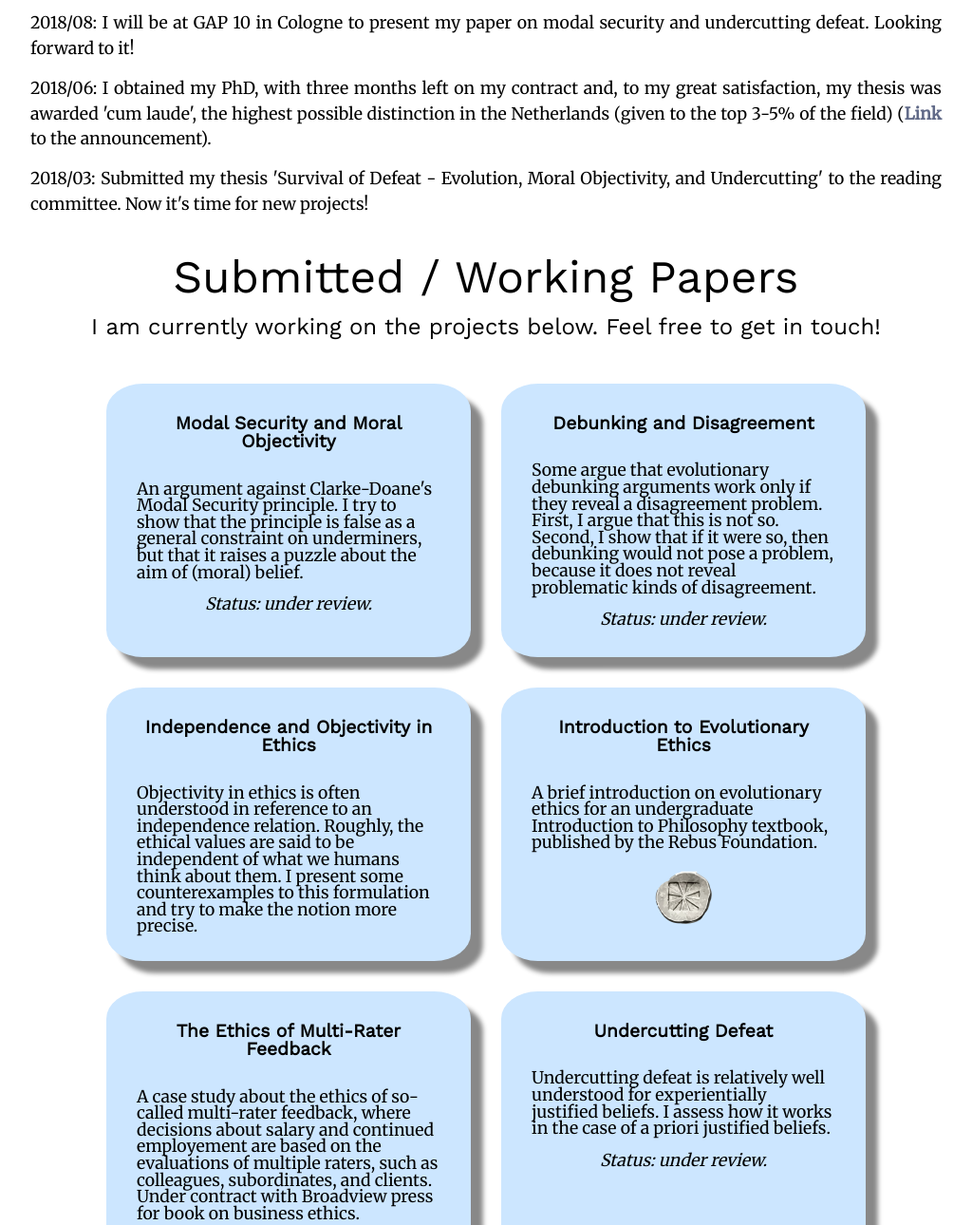
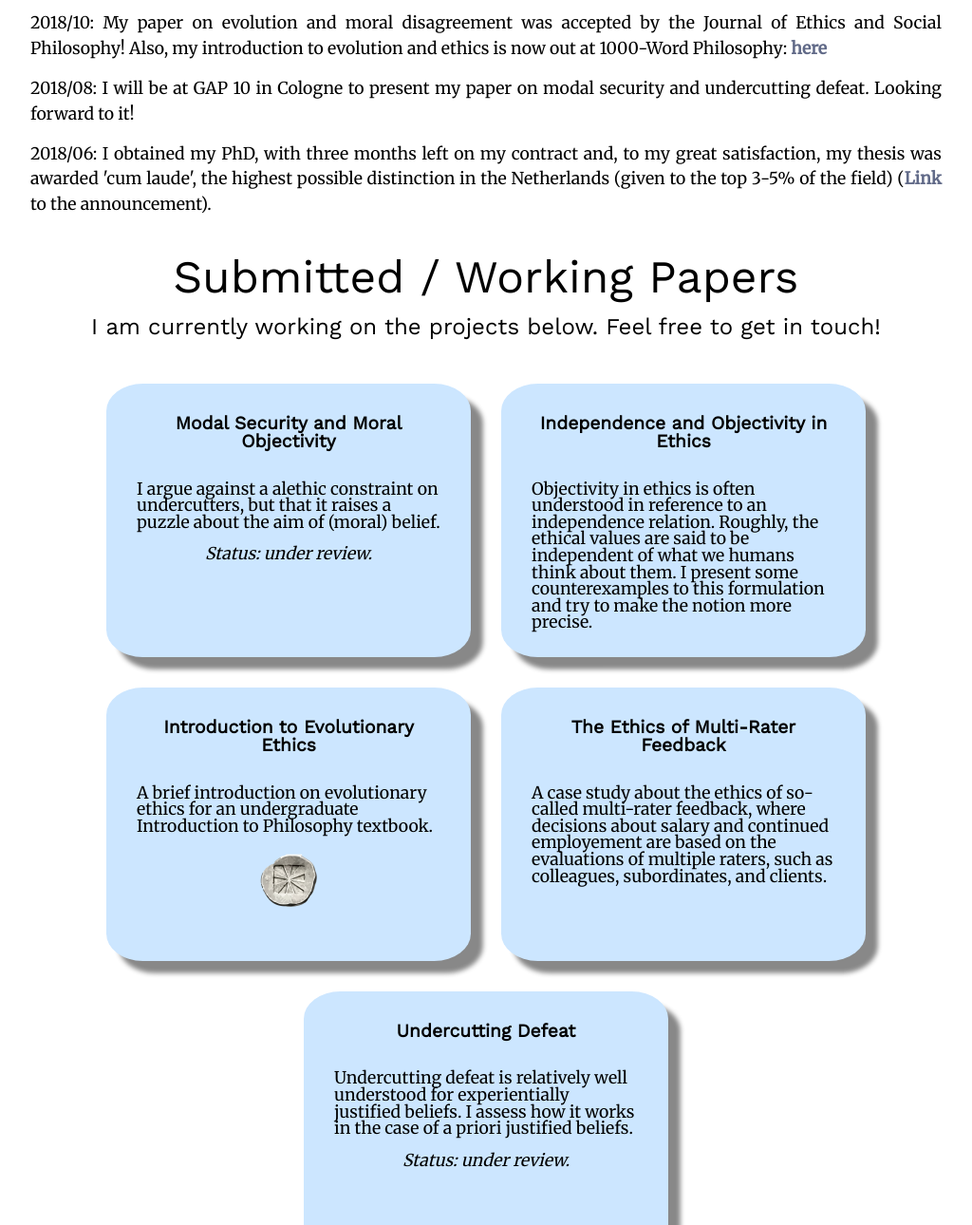
Before and after one commit to michaelklenk/michaelklenk.github.io, a plain HTML site: page index.html in a window 1280 px wide. Shown: the part 1575-2865 px from the top of the page at 95% size, without its empty margins (128-1152 px from the left). Drawn offline with nearby package versions, Linux system fonts and the light colour scheme.

Commit message:
updated news with publication jsep

```diff
--- a/index.html
+++ b/index.html
@@ -87,9 +87,10 @@
           </div>
           <div class="news-content">
             <ul>
+              <li>2018/10: My paper on evolution and moral disagreement was accepted by the Journal of Ethics and Social Philosophy! Also, my introduction to evolution and ethics is now out at 1000-Word Philosophy: <a href="https://1000wordphilosophy.com/2018/10/11/evolution-and-ethics/">here</a></li>
               <li>2018/08: I will be at GAP 10 in Cologne to present my paper on modal security and undercutting defeat. Looking forward to it!</li>
               <li>2018/06: I obtained my PhD, with three months left on my contract and, to my great satisfaction, my thesis was awarded 'cum laude', the highest possible distinction in the Netherlands (given to the top 3-5% of the field) (<a href="https://www.uu.nl/en/events/phd-thesis-defence-michael-klenk-evolution-moral-objectivity-and-undercutting">Link</a> to the announcement).</li>
-              <li>2018/03: Submitted my thesis 'Survival of Defeat - Evolution, Moral Objectivity, and Undercutting' to the reading committee. Now it's time for new projects!</li>
+              <!--<li>2018/03: Submitted my thesis 'Survival of Defeat - Evolution, Moral Objectivity, and Undercutting' to the reading committee. Now it's time for new projects!</li>!-->
               <!--<li>2018/01: Back from a fantastic stay the US and busy with writing up my thesis. Two of my papers have been accepted at the ACU Moral Epistemology Conference and the 2018 St. Andrews CEPPA Graduate Conference.</li>-->
               <!--<li>2017/10: Presented my paper on disagreement and debunking at the <a href="https://poprocksphilosophy.wixsite.com/cambridge">Harvard/MIT Philosophy of Psyhology Workgroup</a></li>
               <li>2017/09: The <a href="www.dfdop37.weebly.com">37th Dutch Flemish Day of Philosophy</a> went very well from what I heard - thanks for Tijdde Tempels and Olya Kudina for taking over the moderation!</li>-->
@@ -107,12 +108,7 @@
           <div class="wip-content">
             <div class="wip-card" id="art3">
               <h3>Modal Security and Moral Objectivity</h3>
-              <p>An argument against Clarke-Doane's Modal Security principle. I try to show that the principle is false as a general constraint on underminers, but that it raises a puzzle about the aim of (moral) belief.</p>
-              <p><em>Status: under review.</em></p>
-            </div>
-            <div class="wip-card" id="art4">
-              <h3>Debunking and Disagreement</h3>
-              <p>Some argue that evolutionary debunking arguments work only if they reveal a disagreement problem. First, I argue that this is not so. Second, I show that if it were so, then debunking would not pose a problem, because it does not reveal problematic kinds of disagreement.</p>
+              <p>I argue against a alethic constraint on undercutters, but that it raises a puzzle about the aim of (moral) belief.</p>
               <p><em>Status: under review.</em></p>
             </div>
             <div class="wip-card" id="text_independence and objectivity">
@@ -121,12 +117,12 @@
             </div>
             <div class="wip-card" id="text_introduction evoethics">
               <h3>Introduction to Evolutionary Ethics</h3>
-              <p>A brief introduction on evolutionary ethics for an undergraduate Introduction to Philosophy textbook, published by the Rebus Foundation.</p>
+              <p>A brief introduction on evolutionary ethics for an undergraduate Introduction to Philosophy textbook.</p>
               <a href="https://about.rebus.community/2016/11/call-for-open-textbook-contributions-an-introduction-to-philosophy/"><img id="rebus" src="resources/images/rebus.png" alt="Rebus Logo"></a>
             </div>
             <div class="wip-card" id="text_business case study">
               <h3>The Ethics of Multi-Rater Feedback</h3>
-              <p>A case study about the ethics of so-called multi-rater feedback, where decisions about salary and continued employement are based on the evaluations of multiple raters, such as colleagues, subordinates, and clients. Under contract with Broadview press for book on business ethics.</p>
+              <p>A case study about the ethics of so-called multi-rater feedback, where decisions about salary and continued employement are based on the evaluations of multiple raters, such as colleagues, subordinates, and clients.</p>
             </div>
             <div class="wip-card" id="art5">
               <h3>Undercutting Defeat</h3>
@@ -273,7 +269,7 @@
       <div>
         <a href="http://uu.academia.edu/MichaelKlenk"><img src="resources/images/academia.png" alt="Academia Link"></a>
         <a href="http://www.linkedin.com/in/mbklenk"><img src="resources/images/linkedin.png" alt="LinkedIn Link"></a>
-        <a href="https://www.uu.nl/staff/MBOTKlenk/0"><img src="resources/images/utrecht.jpeg" alt="Utrecht University Link"></a>
+        <a href="https://www.tudelft.nl/tbm/over-de-faculteit/afdelingen/values-technology-and-innovation/people/lecturers/dr-mbot-michael-klenk/"><img src="resources/images/delft.png" alt="Delft University of technology"></a>
         <a href="https://www.researchgate.net/profile/Michael_Klenk2"><img src="resources/images/researchgate.png" alt="Research Gate Link"></a>
         <a href="https://scholar.google.com/citations?user=hSW5BB4AAAAJ&hl=de"><img src="resources/images/google scholar.png" alt="Google Scholar Link"></a>
         <a href="https://philpapers.org/profile/85668"><img src="resources/images/philpapers.png" alt="PhilPapers Link"></a>
```
Also changed, not shown: resources/images/delft.png (added).
